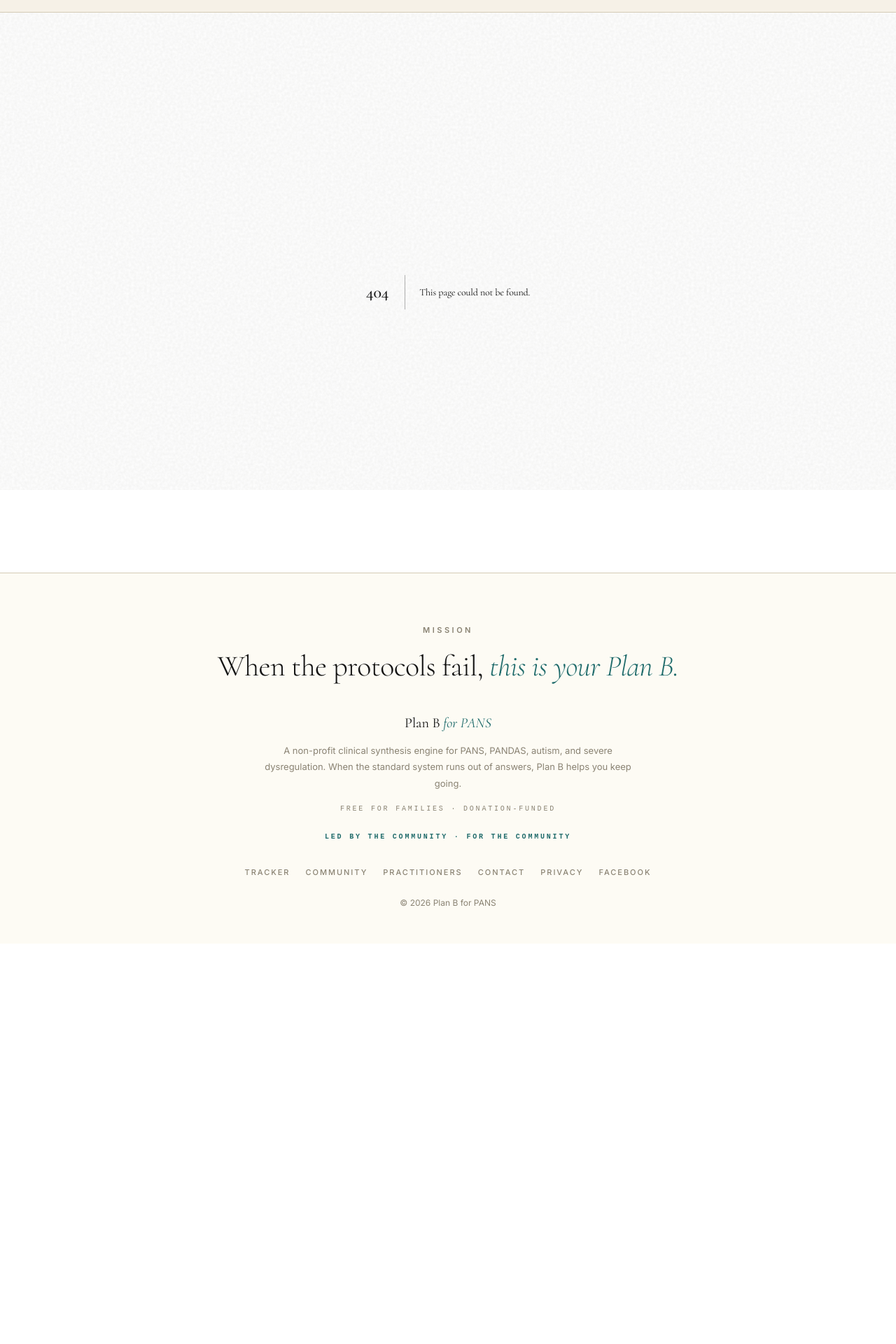
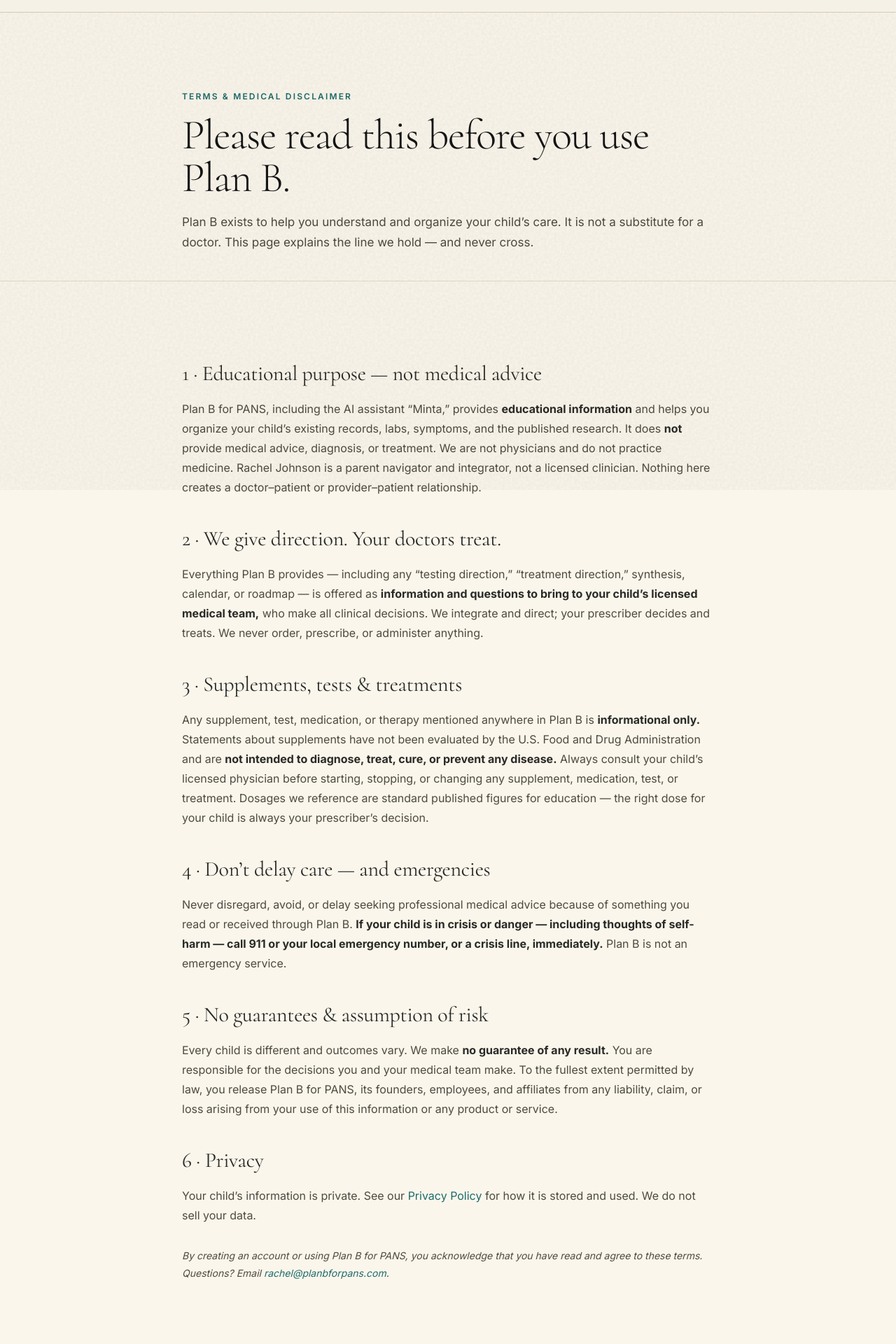
Before and after one commit to myleshorton/planb-pans, a Next.js app: page /terms in a window 1280 px wide. Before the commit this address had no page. Shown: the part 100-2020 px from the top of the page at 70% size. Before the commit the page ends 1448 px from the top, so only its background shows below. Built offline with nearby package versions, Linux system fonts and the light colour scheme.

Commit message:
feat(site): Terms & Medical Disclaimer page + footer link (educational, direction-not-treatment, FDA supplement clause)

```diff
--- a/app/layout.tsx
+++ b/app/layout.tsx
@@ -232,6 +232,9 @@ export default function RootLayout({
               <Link href="/privacy" style={{ color: 'var(--sand-dark)' }}>
                 Privacy
               </Link>
+              <Link href="/terms" style={{ color: 'var(--sand-dark)' }}>
+                Terms
+              </Link>
               <a
                 href="https://www.facebook.com/profile.php?id=61588842100605"
                 target="_blank"
--- /dev/null
+++ b/app/terms/page.tsx
@@ -0,0 +1,96 @@
+// Terms of Use + Medical Disclaimer. Educational positioning: Plan B directs,
+// it does not treat. Reviewed-by-attorney recommended before launch.
+
+export const metadata = {
+  title: 'Terms & Medical Disclaimer | Plan B for PANS',
+  description:
+    'Plan B for PANS provides educational information and integrates your child’s records — not medical advice, diagnosis, or treatment. Your licensed medical team makes all clinical decisions.',
+}
+
+const ink = '#2a2a26'
+const teal = '#1F6B6B'
+const soft = '#4f4a3d'
+const rule = '#e3dcc9'
+
+const h2: React.CSSProperties = { fontFamily: 'var(--font-cormorant)', fontWeight: 400, fontSize: 'clamp(22px, 3.2vw, 30px)', color: ink, margin: '36px 0 12px' }
+const p: React.CSSProperties = { fontSize: 16, lineHeight: 1.75, color: soft, margin: '0 0 14px' }
+
+export default function TermsPage() {
+  return (
+    <main style={{ background: '#faf6ec', color: ink }}>
+      <section style={{ padding: 'clamp(56px, 9vw, 110px) 24px 40px', borderBottom: `1px solid ${rule}` }}>
+        <div className="pb-container" style={{ maxWidth: 760, margin: '0 auto' }}>
+          <p style={{ color: teal, fontSize: 12, letterSpacing: '0.18em', textTransform: 'uppercase', fontWeight: 600, margin: '0 0 16px' }}>Terms &amp; Medical Disclaimer</p>
+          <h1 style={{ fontFamily: 'var(--font-cormorant)', fontWeight: 300, fontSize: 'clamp(34px, 6vw, 60px)', lineHeight: 1.02, letterSpacing: '-0.02em', margin: '0 0 18px' }}>
+            Please read this before you use Plan B.
+          </h1>
+          <p style={{ fontSize: 17, lineHeight: 1.7, color: soft, margin: 0 }}>
+            Plan B exists to help you understand and organize your child’s care. It is not a substitute for a
+            doctor. This page explains the line we hold — and never cross.
+          </p>
+        </div>
+      </section>
+
+      <section style={{ padding: 'clamp(40px, 6vw, 72px) 24px 96px' }}>
+        <div className="pb-container" style={{ maxWidth: 760, margin: '0 auto' }}>
+
+          <h2 style={h2}>1 · Educational purpose — not medical advice</h2>
+          <p style={p}>
+            Plan B for PANS, including the AI assistant “Minta,” provides <strong style={{ color: ink }}>educational
+            information</strong> and helps you organize your child’s existing records, labs, symptoms, and the
+            published research. It does <strong style={{ color: ink }}>not</strong> provide medical advice,
+            diagnosis, or treatment. We are not physicians and do not practice medicine. Rachel Johnson is a
+            parent navigator and integrator, not a licensed clinician. Nothing here creates a doctor–patient or
+            provider–patient relationship.
+          </p>
+
+          <h2 style={h2}>2 · We give direction. Your doctors treat.</h2>
+          <p style={p}>
+            Everything Plan B provides — including any “testing direction,” “treatment direction,” synthesis,
+            calendar, or roadmap — is offered as <strong style={{ color: ink }}>information and questions to bring
+            to your child’s licensed medical team,</strong> who make all clinical decisions. We integrate and
+            direct; your prescriber decides and treats. We never order, prescribe, or administer anything.
+          </p>
+
+          <h2 style={h2}>3 · Supplements, tests &amp; treatments</h2>
+          <p style={p}>
+            Any supplement, test, medication, or therapy mentioned anywhere in Plan B is{' '}
+            <strong style={{ color: ink }}>informational only.</strong> Statements about supplements have not
+            been evaluated by the U.S. Food and Drug Administration and are{' '}
+            <strong style={{ color: ink }}>not intended to diagnose, treat, cure, or prevent any disease.</strong>{' '}
+            Always consult your child’s licensed physician before starting, stopping, or changing any supplement,
+            medication, test, or treatment. Dosages we reference are standard published figures for education —
+            the right dose for your child is always your prescriber’s decision.
+          </p>
+
+          <h2 style={h2}>4 · Don’t delay care — and emergencies</h2>
+          <p style={p}>
+            Never disregard, avoid, or delay seeking professional medical advice because of something you read or
+            received through Plan B. <strong style={{ color: ink }}>If your child is in crisis or danger — including
+            thoughts of self-harm — call 911 or your local emergency number, or a crisis line, immediately.</strong>{' '}
+            Plan B is not an emergency service.
+          </p>
+
+          <h2 style={h2}>5 · No guarantees &amp; assumption of risk</h2>
+          <p style={p}>
+            Every child is different and outcomes vary. We make <strong style={{ color: ink }}>no guarantee of any
+            result.</strong> You are responsible for the decisions you and your medical team make. To the fullest
+            extent permitted by law, you release Plan B for PANS, its founders, employees, and affiliates from any
+            liability, claim, or loss arising from your use of this information or any product or service.
+          </p>
+
+          <h2 style={h2}>6 · Privacy</h2>
+          <p style={p}>
+            Your child’s information is private. See our <a href="/privacy" style={{ color: teal }}>Privacy Policy</a>{' '}
+            for how it is stored and used. We do not sell your data.
+          </p>
+
+          <p style={{ ...p, marginTop: 32, fontSize: 14, fontStyle: 'italic', color: soft }}>
+            By creating an account or using Plan B for PANS, you acknowledge that you have read and agree to these
+            terms. Questions? Email <a href="mailto:rachel@planbforpans.com" style={{ color: teal }}>rachel@planbforpans.com</a>.
+          </p>
+        </div>
+      </section>
+    </main>
+  )
+}
```
